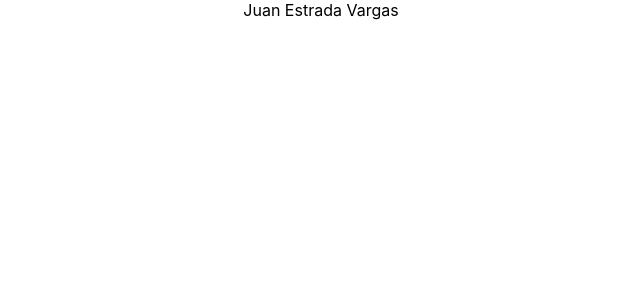
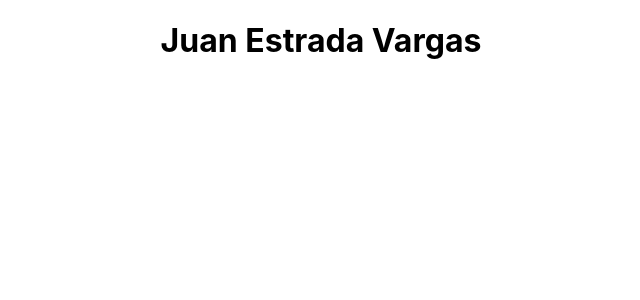
Before and after one commit to Juanse11/semantic-release-test, a React (Create React App) app: page / in a window 1280 px wide. Shown: the top 300 px of the page, without its empty margins (319-959 px from the left). Built offline with nearby package versions, Linux system fonts and the light colour scheme.

Commit message:
feat: Wrap name inside a h1 tag

```diff
--- a/src/App.js
+++ b/src/App.js
@@ -3,7 +3,8 @@ import './App.css';
 function App() {
   return (
     <div className="App">
-      Juan Estrada Vargas
+      <h1>Juan Estrada Vargas</h1>
+
     </div>
   );
 }
```
